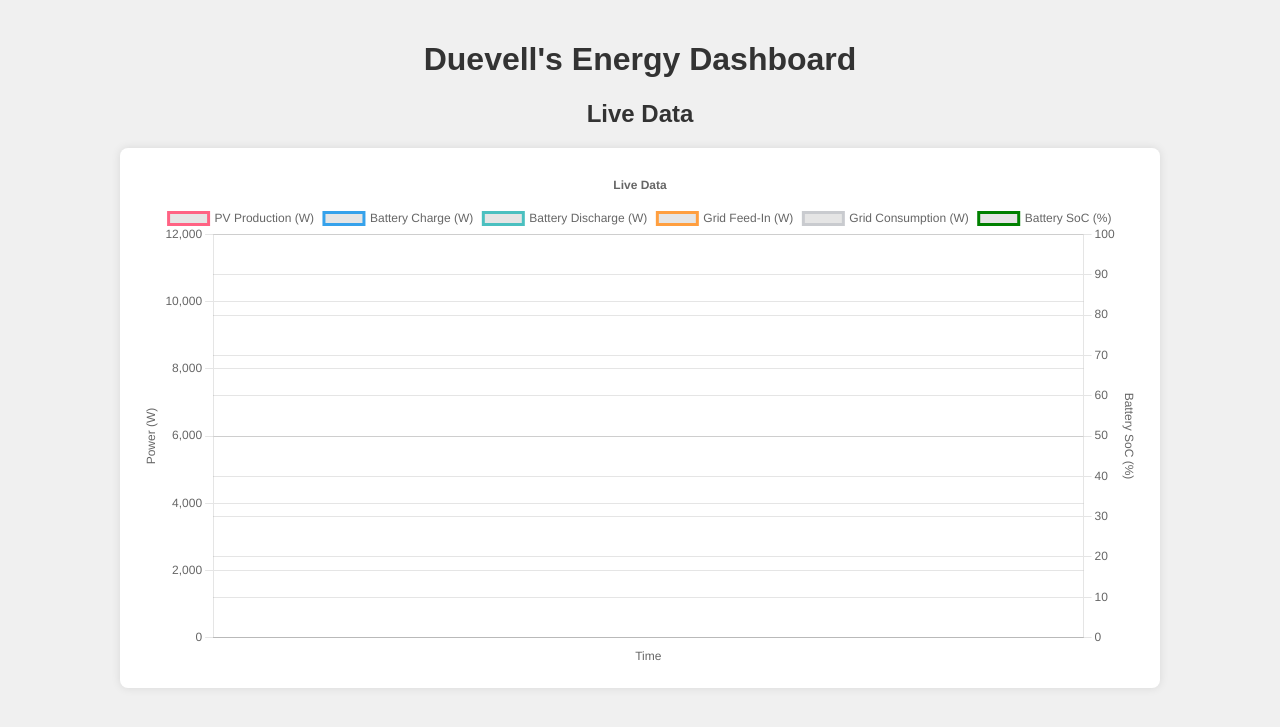
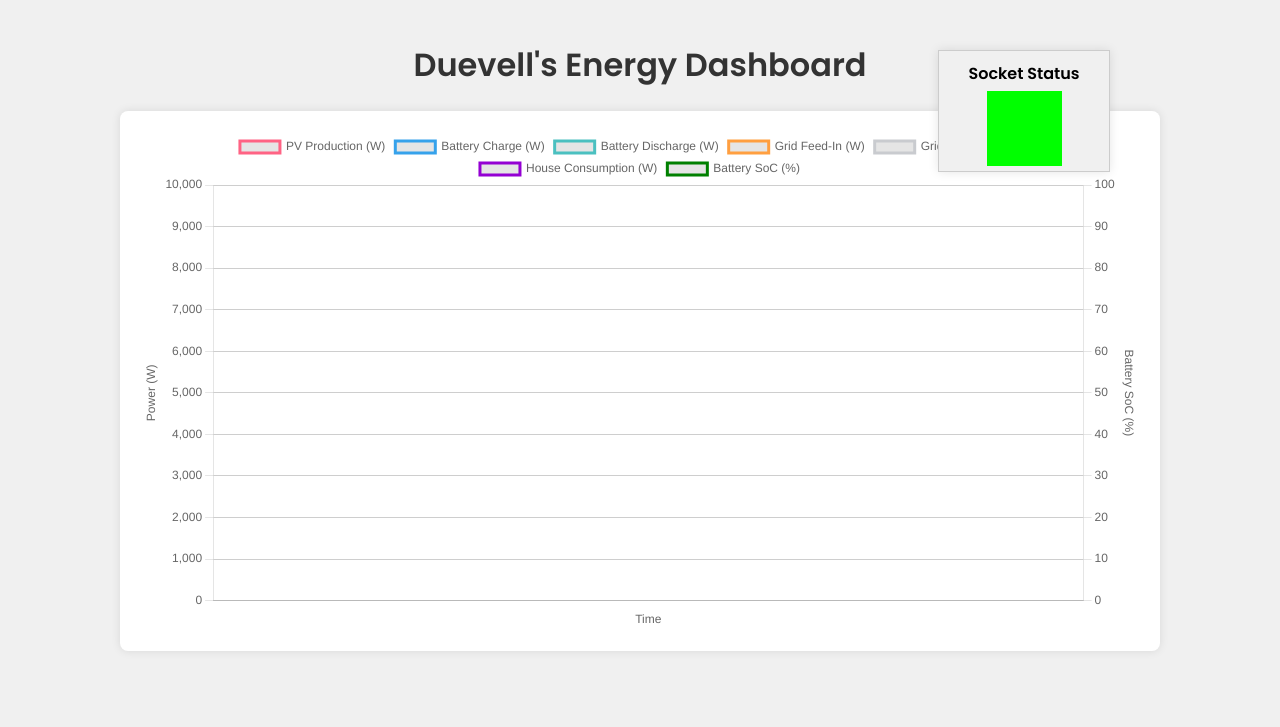
Before and after one commit to MalteDvl/Dvl_EMS, a Flask app: page / in a window 1280 px wide. Shown: the top 727 px of the page. Run offline with Flask 3, Linux system fonts and the light colour scheme; data that the repository does not hold is empty; parts of the project's set-up code (start-up, migrations or seed data) failed here and were passed over.

Commit message:
Add Fritz smart socket support and control feature

```diff
--- a/app/flask_app.py
+++ b/app/flask_app.py
@@ -1,14 +1,19 @@
 from flask import Flask, jsonify, render_template
-from multiprocessing import Queue
+from queue import Queue, Empty
 import logging
 
 app = Flask(__name__, template_folder="../templates")
 
-# Set Flask's logger to WARNING level
-app.logger.setLevel(logging.WARNING)
-logging.getLogger("werkzeug").setLevel(logging.WARNING)
+# Set up a logger
+logger = logging.getLogger("flask_app")
+logger.setLevel(logging.INFO)
+handler = logging.StreamHandler()
+formatter = logging.Formatter("%(asctime)s - %(name)s - %(levelname)s - %(message)s")
+handler.setFormatter(formatter)
+logger.addHandler(handler)
 
 data_queue = None
+last_data_snapshot = None  # Store the last valid data snapshot
 
 
 @app.route("/")
@@ -18,17 +23,28 @@ def dashboard():
 
 @app.route("/api/live_data")
 def live_data():
-    if data_queue and not data_queue.empty():
-        data = []
-        while not data_queue.empty():
-            data.append(data_queue.get())
-        return jsonify(data)
+    global last_data_snapshot
+    if last_data_snapshot:
+        return jsonify(last_data_snapshot)
     return jsonify([])
 
 
+@app.route("/api/socket_status")
+def socket_status():
+    if last_data_snapshot:
+        return jsonify({"status": last_data_snapshot.get("socket_status", "0")})
+    return jsonify({"status": "0"})
+
+
 def run_flask_app(queue: Queue):
-    global data_queue
+    global data_queue, last_data_snapshot
     data_queue = queue
+    while True:
+        try:
+            data = data_queue.get_nowait()  # Non-blocking get
+            last_data_snapshot = data  # Update the snapshot
+        except Empty:
+            pass
     app.run(host="0.0.0.0", port=5000, debug=False)
 
 
--- a/templates/dashboard.html
+++ b/templates/dashboard.html
@@ -5,16 +5,59 @@
     <meta name="viewport" content="width=device-width, initial-scale=1.0">
     <title>Duevell's Energy Dashboard</title>
     <script src="https://cdn.jsdelivr.net/npm/chart.js"></script>
+    <link href="https://fonts.googleapis.com/css2?family=Poppins:wght@400;500;600&display=swap" rel="stylesheet">
     <style>
-        body { font-family: Arial, sans-serif; margin: 0; padding: 20px; background-color: #f0f0f0; }
-        h1, h2 { text-align: center; color: #333; }
-        #liveDataChart { width: 100%; max-width: 1000px; margin: 20px auto; background-color: white; padding: 20px; border-radius: 8px; box-shadow: 0 0 10px rgba(0,0,0,0.1); }
+        body {
+            font-family: 'Poppins', Arial, sans-serif;
+            margin: 0;
+            padding: 20px;
+            background-color: #f0f0f0;
+            position: relative;
+        }
+        h1, h2 {
+            text-align: center;
+            color: #333;
+        }
+        #liveDataChart {
+            width: 100%;
+            max-width: 1000px;
+            margin: 20px auto;
+            background-color: white;
+            padding: 20px;
+            border-radius: 8px;
+            box-shadow: 0 0 10px rgba(0,0,0,0.1);
+        }
+        #socketStatus {
+            position: absolute;
+            top: 50px;
+            right: 170px;
+            width: 150px;
+            height: 100px;
+            background-color: #f0f0f0;
+            border: 1px solid #ccc;
+            text-align: center;
+            padding: 10px;
+            box-shadow: 0 0 10px rgba(0,0,0,0.1);
+        }
+        #socketStatus p {
+            margin-top: 0;
+            margin-bottom: 5px;
+            font-weight: bold;
+        }
+        #statusIndicator {
+            width: 50%;
+            height: 75%;
+            background-color: #00FF00;
+            margin: auto;
+        }
     </style>
 </head>
 <body>
+    <div id="socketStatus">
+        <p>Socket Status</p>
+        <div id="statusIndicator"></div>
+    </div>
     <h1>Duevell's Energy Dashboard</h1>
-
-    <h2>Live Data</h2>
     <div id="liveDataChart">
         <canvas id="liveEnergyChart"></canvas>
     </div>
@@ -34,6 +77,7 @@
                         {label: 'Battery Discharge (W)', data: [], borderColor: 'rgb(75, 192, 192)', fill: false},
                         {label: 'Grid Feed-In (W)', data: [], borderColor: 'rgb(255, 159, 64)', fill: false},
                         {label: 'Grid Consumption (W)', data: [], borderColor: 'rgb(201, 203, 207)', fill: false},
+                        {label: 'House Consumption (W)', data: [], borderColor: 'rgb(148, 0, 211)', fill: false},
                         {label: 'Battery SoC (%)', data: [], borderColor: 'rgb(0, 128, 0)', fill: false, yAxisID: 'percentage'}
                     ]
                 },
@@ -45,7 +89,7 @@
                         },
                         y: {
                             beginAtZero: true,
-                            max: 12000,
+                            max: 10000,
                             title: { display: true, text: 'Power (W)' }
                         },
                         percentage: {
@@ -68,10 +112,6 @@
                                 return label;
                                 }
                             }
-                        },
-                        title: {
-                            display: true,
-                            text: 'Live Data'
                         }
                     }
                 }
@@ -83,11 +123,13 @@
                 .then(response => response.json())
                 .then(data => {
                     data.forEach(entry => {
-                        const timestamp = new Date(entry.timestamp).toLocaleTimeString();
+                        const date = new Date(entry.timestamp);
+                        const formattedTime = date.getHours().toString().padStart(2, '0') + ':' + date.getMinutes().toString().padStart(2, '0'); // Formats time as HH:MM
 
                         const pvProduction = entry.data.pv_production;
                         const batteryPower = entry.data.battery_power;
                         const gridPower = entry.data.grid_power;
+                        const housePower = entry.data.house_consumption;
 
                         // Compute derived values
                         const batteryCharge = Math.max(batteryPower, 0);
@@ -95,18 +137,14 @@
                         const gridFeedIn = Math.max(gridPower, 0);
                         const gridConsumption = Math.max(-gridPower, 0);
 
-                        liveChart.data.labels.push(timestamp);
+                        liveChart.data.labels.push(formattedTime);
                         liveChart.data.datasets[0].data.push(pvProduction);
                         liveChart.data.datasets[1].data.push(batteryCharge);
                         liveChart.data.datasets[2].data.push(batteryDischarge);
                         liveChart.data.datasets[3].data.push(gridFeedIn);
                         liveChart.data.datasets[4].data.push(gridConsumption);
-                        liveChart.data.datasets[5].data.push(entry.data.battery_level);
-
-                        if (liveChart.data.labels.length > 20) {
-                            liveChart.data.labels.shift();
-                            liveChart.data.datasets.forEach(dataset => dataset.data.shift());
-                        }
+                        liveChart.data.datasets[5].data.push(housePower)
+                        liveChart.data.datasets[6].data.push(entry.data.battery_level);
                     });
                     liveChart.update();
                 });
```
Also changed, not shown: app/config.py (+6 -1 lines), app/fritz_api.py (added, +65 -0 lines), app/generate_sid.py (added, +20 -0 lines), main.py (+60 -56 lines).
